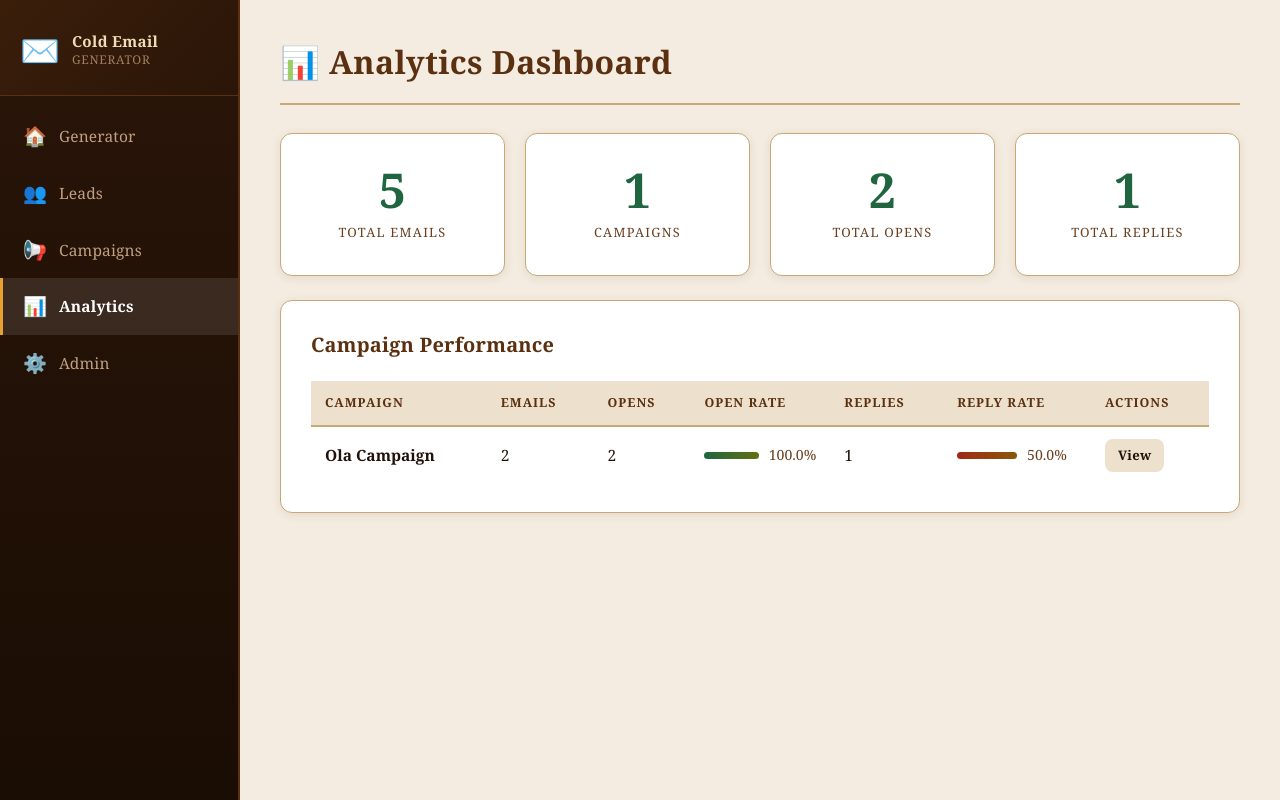
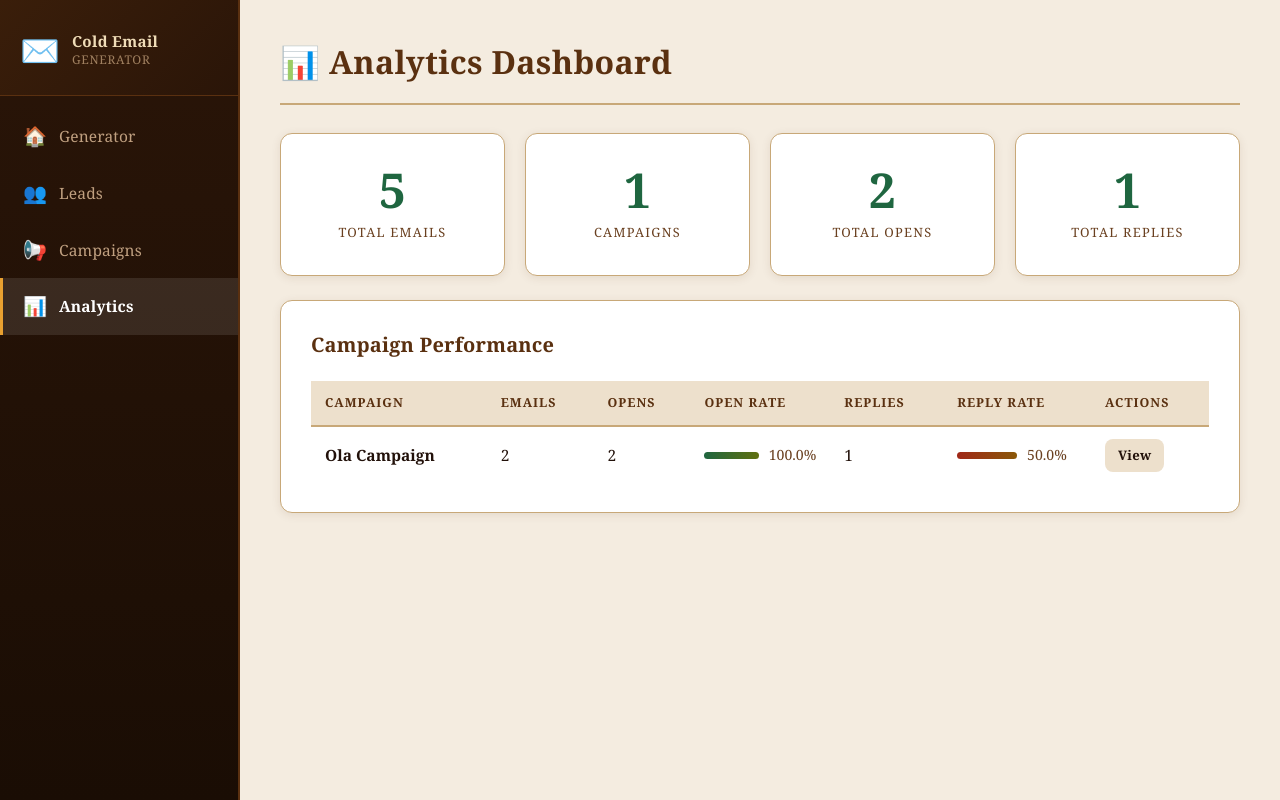
Before and after one commit to julisunkan/pro3, a Flask app: page /analytics in a window 1280 px wide. Run offline with Flask 3, Linux system fonts and the light colour scheme; data comes from the database, SQL or seed files in the repository.

Commit message:
Remove the Admin link from the main navigation sidebar
Remove the Admin link from the sidebar in templates/base.html.

Replit-Commit-Author: Agent
Replit-Commit-Session-Id: 91b0eb26-2338-43e6-9ed7-5a31abfc4aa9
Replit-Commit-Checkpoint-Type: full_checkpoint
Replit-Commit-Event-Id: 9a5aee25-3c5b-4f79-913a-2ec6ad711879
Replit-Commit-Screenshot-Url: https://storage.googleapis.com/screenshot-production-us-central1/0f95614a-72c0-4afe-9470-f775511ae8d1/91b0eb26-2338-43e6-9ed7-5a31abfc4aa9/kvTXTGa
Replit-Helium-Checkpoint-Created: true

```diff
--- a/templates/base.html
+++ b/templates/base.html
@@ -30,9 +30,6 @@
       </a></li>
       <li><a href="/analytics" class="nav-link {% if request.path.startswith('/analytics') %}active{% endif %}">
         <span class="nav-icon">📊</span> Analytics
-      </a></li>
-      <li><a href="/admin" class="nav-link {% if request.path.startswith('/admin') %}active{% endif %}">
-        <span class="nav-icon">⚙️</span> Admin
       </a></li>
     </ul>
   </nav>
```
